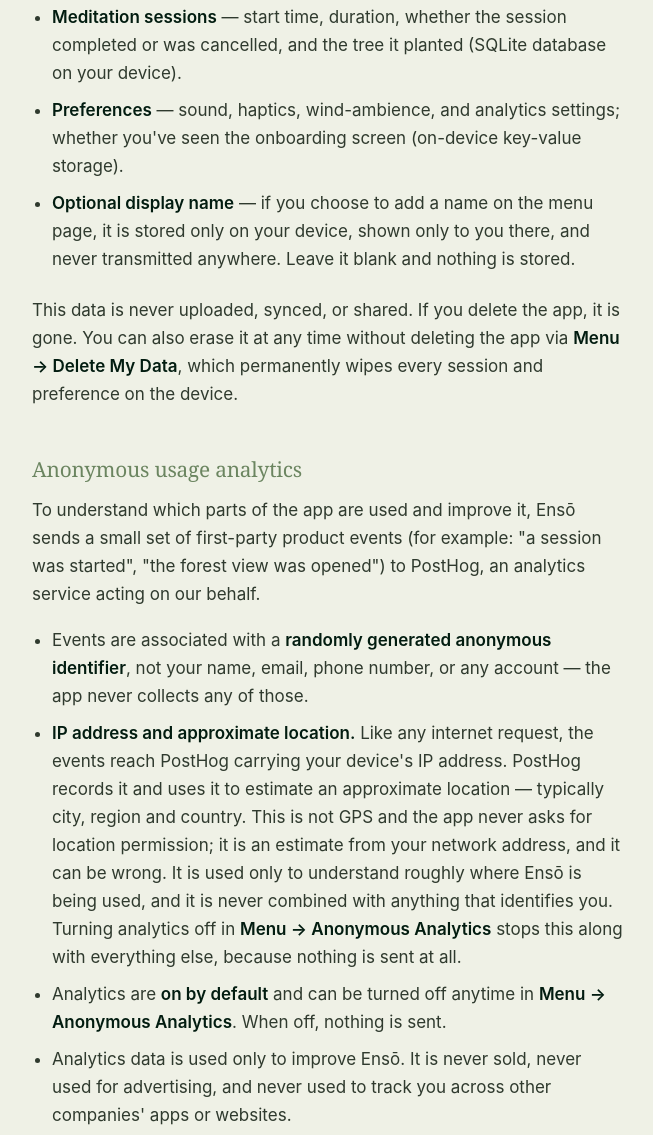
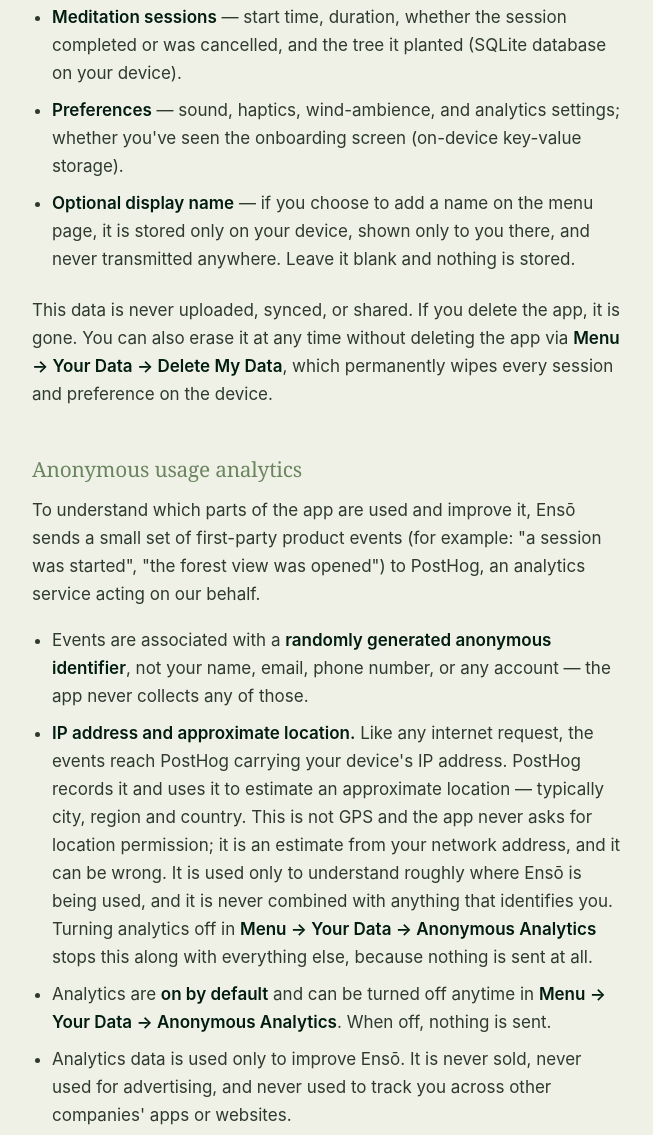
Before and after one commit to ayush-singhh/enso-site, a plain HTML site: page privacy/index.html in a window 1280 px wide. Shown: the part 822-1957 px from the top of the page, without its empty margins (312-965 px from the left). Drawn offline with Linux system fonts and the light colour scheme.

Commit message:
Correct two in-app paths and revise the last-updated date
The analytics opt-out moved to Menu → Your Data → Anonymous Analytics
when the app's preference switches came off the drawer's face, and Delete
My Data moved behind the same page earlier. Both were described here by
their old paths, so a reader following this policy to turn analytics off
would not have found the control.

Date revised because this document says it will be.

```diff
--- a/privacy/index.html
+++ b/privacy/index.html
@@ -13,7 +13,7 @@
   <a class="mark" href="/">ensō</a>
 
   <h1>Privacy Policy</h1>
-  <p class="stamp">Last updated: August 24, 2026</p>
+  <p class="stamp">Last updated: September 6, 2026</p>
 
   <p>Ensō is a meditation app built to be private by default. This policy explains, in plain language, what data the app handles and what happens to it.</p>
 
@@ -31,14 +31,14 @@
     <li><strong>Preferences</strong> — sound, haptics, wind-ambience, and analytics settings; whether you've seen the onboarding screen (on-device key-value storage).</li>
     <li><strong>Optional display name</strong> — if you choose to add a name on the menu page, it is stored only on your device, shown only to you there, and never transmitted anywhere. Leave it blank and nothing is stored.</li>
   </ul>
-  <p>This data is never uploaded, synced, or shared. If you delete the app, it is gone. You can also erase it at any time without deleting the app via <strong>Menu → Delete My Data</strong>, which permanently wipes every session and preference on the device.</p>
+  <p>This data is never uploaded, synced, or shared. If you delete the app, it is gone. You can also erase it at any time without deleting the app via <strong>Menu → Your Data → Delete My Data</strong>, which permanently wipes every session and preference on the device.</p>
 
   <h2>Anonymous usage analytics</h2>
   <p>To understand which parts of the app are used and improve it, Ensō sends a small set of first-party product events (for example: "a session was started", "the forest view was opened") to PostHog, an analytics service acting on our behalf.</p>
   <ul>
     <li>Events are associated with a <strong>randomly generated anonymous identifier</strong>, not your name, email, phone number, or any account — the app never collects any of those.</li>
-    <li><strong>IP address and approximate location.</strong> Like any internet request, the events reach PostHog carrying your device's IP address. PostHog records it and uses it to estimate an approximate location — typically city, region and country. This is not GPS and the app never asks for location permission; it is an estimate from your network address, and it can be wrong. It is used only to understand roughly where Ensō is being used, and it is never combined with anything that identifies you. Turning analytics off in <strong>Menu → Anonymous Analytics</strong> stops this along with everything else, because nothing is sent at all.</li>
-    <li>Analytics are <strong>on by default</strong> and can be turned off anytime in <strong>Menu → Anonymous Analytics</strong>. When off, nothing is sent.</li>
+    <li><strong>IP address and approximate location.</strong> Like any internet request, the events reach PostHog carrying your device's IP address. PostHog records it and uses it to estimate an approximate location — typically city, region and country. This is not GPS and the app never asks for location permission; it is an estimate from your network address, and it can be wrong. It is used only to understand roughly where Ensō is being used, and it is never combined with anything that identifies you. Turning analytics off in <strong>Menu → Your Data → Anonymous Analytics</strong> stops this along with everything else, because nothing is sent at all.</li>
+    <li>Analytics are <strong>on by default</strong> and can be turned off anytime in <strong>Menu → Your Data → Anonymous Analytics</strong>. When off, nothing is sent.</li>
     <li>Analytics data is used only to improve Ensō. It is never sold, never used for advertising, and never used to track you across other companies' apps or websites.</li>
     <li>If you're offline, events queue on your device and send when connectivity returns (or never, if you've opted out).</li>
   </ul>
```
